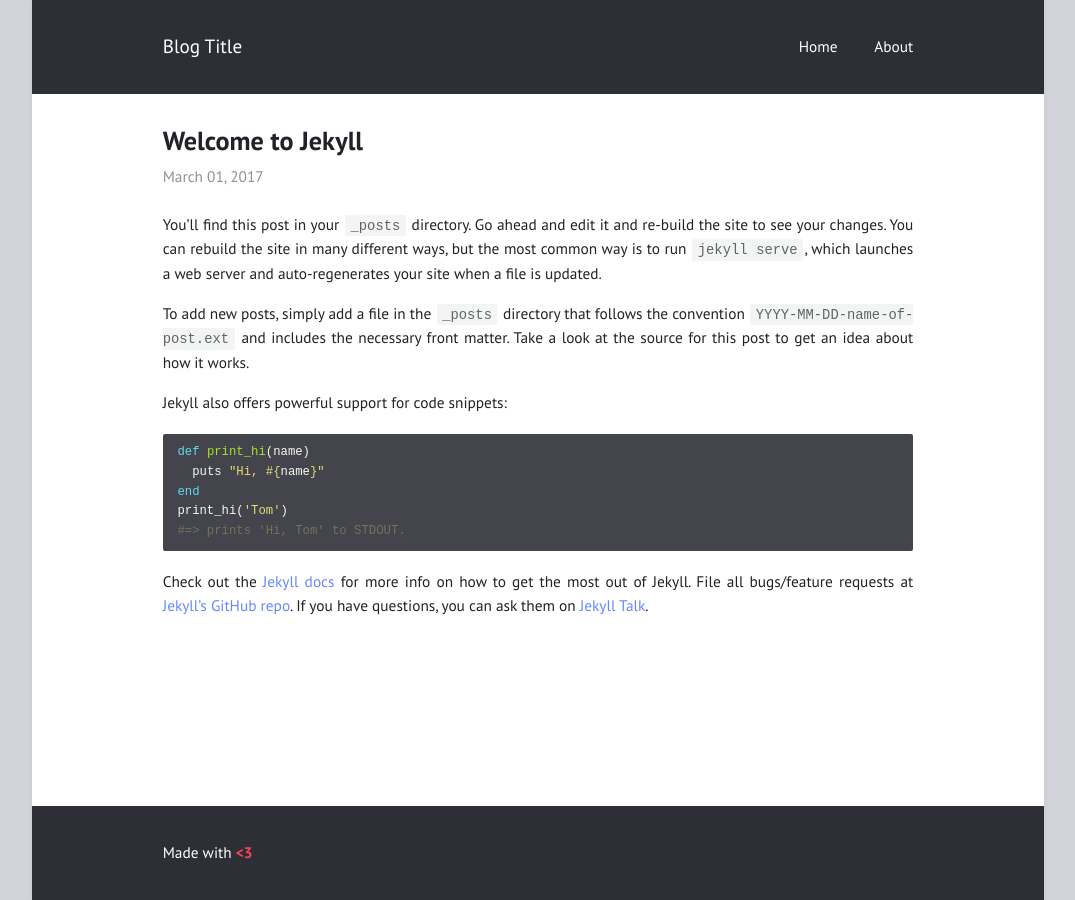
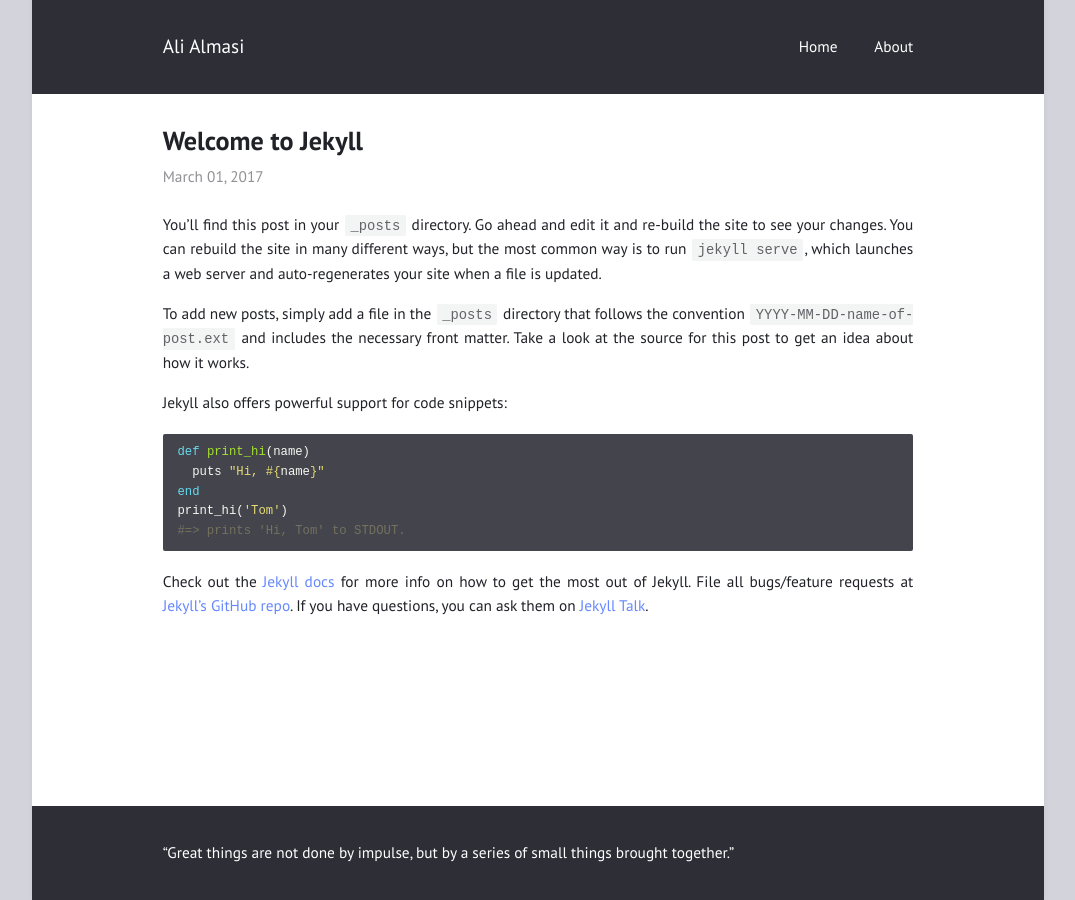
Before and after one commit to ali-almasi/ali-almasi.github.io, a Jekyll site: the page built from _posts/2017-03-01-welcome-to-jekyll.md, in a window 1280 px wide. Shown: the whole page, without its empty margins (102-1177 px from the left). Built offline with Jekyll 4.4.1, drawn with Linux system fonts in a browser that asks for light colours.

Commit message:
Update _config.yml

```diff
--- a/_config.yml
+++ b/_config.yml
@@ -1,6 +1,6 @@
-title: "Blog Title"
-author: "Blog Author"
-description: "Made with <b style=\"color: #f45;\">&lt;3</b>"
+title: "Ali Almasi"
+author: "Ali Almasi"
+description: "“Great things are not done by impulse, but by a series of small things brought together.”"
 permalink: /:title/
 lang: "en"
 excerpt_separator: "\n\n\n"
```
